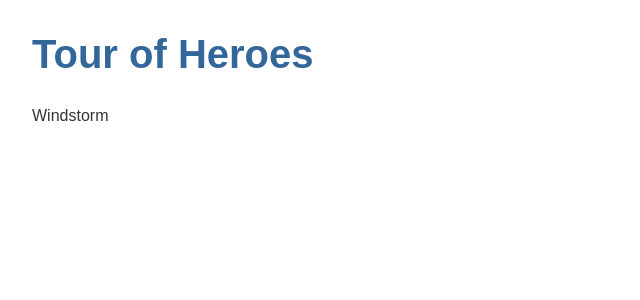
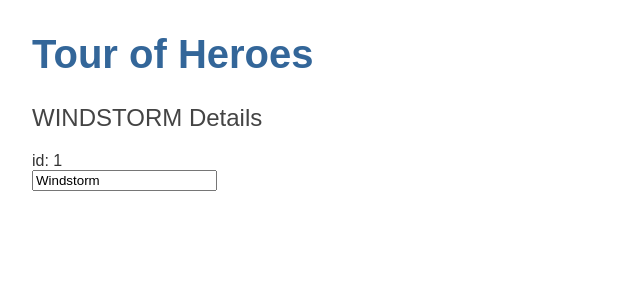
Before and after one commit to driftSam/angular-tour-of-heroes, an Angular app: page / in a window 1280 px wide. Shown: the top 300 px of the page, without its empty margins (0-640 px from the left). Built offline with nearby package versions, Linux system fonts and the light colour scheme.

Commit message:
Finished Part 1 of Tour of Heroes Tutorial https://angular.io/tutorial/toh-pt1

```diff
--- a/src/app/app.module.ts
+++ b/src/app/app.module.ts
@@ -1,5 +1,6 @@
 import { BrowserModule } from '@angular/platform-browser';
 import { NgModule } from '@angular/core';
+import { FormsModule } from '@angular/forms'
 
 import { AppComponent } from './app.component';
 import { HeroesComponent } from './heroes/heroes.component';
@@ -10,7 +11,8 @@
     HeroesComponent
   ],
   imports: [
-    BrowserModule
+    BrowserModule,
+    FormsModule
   ],
   providers: [],
   bootstrap: [AppComponent]
--- /dev/null
+++ b/src/app/hero.ts
@@ -0,0 +1,4 @@
+export class Hero {
+  id: number;
+  name: string;
+}
--- a/src/app/heroes/heroes.component.html
+++ b/src/app/heroes/heroes.component.html
@@ -1 +1,7 @@
-{{hero}}
+<h2>{{hero.name | uppercase}} Details</h2>
+<div><span>id: </span>{{hero.id}}</div>
+<div>
+  <label>
+<input [(ngModel)]="hero.name" placeholder="name"/>
+  </label>
+</div>
--- a/src/app/heroes/heroes.component.ts
+++ b/src/app/heroes/heroes.component.ts
@@ -1,4 +1,5 @@
 import { Component, OnInit } from '@angular/core';
+import { Hero } from '../hero';
 
 @Component({
   selector: 'app-heroes',
@@ -7,7 +8,13 @@
 })
 export class HeroesComponent implements OnInit {
 
-  hero = 'Windstorm'
+
+  hero: Hero = {
+    id: 1,
+    name: 'Windstorm'
+    };
+
+
   constructor() { }
 
   ngOnInit() {
```
